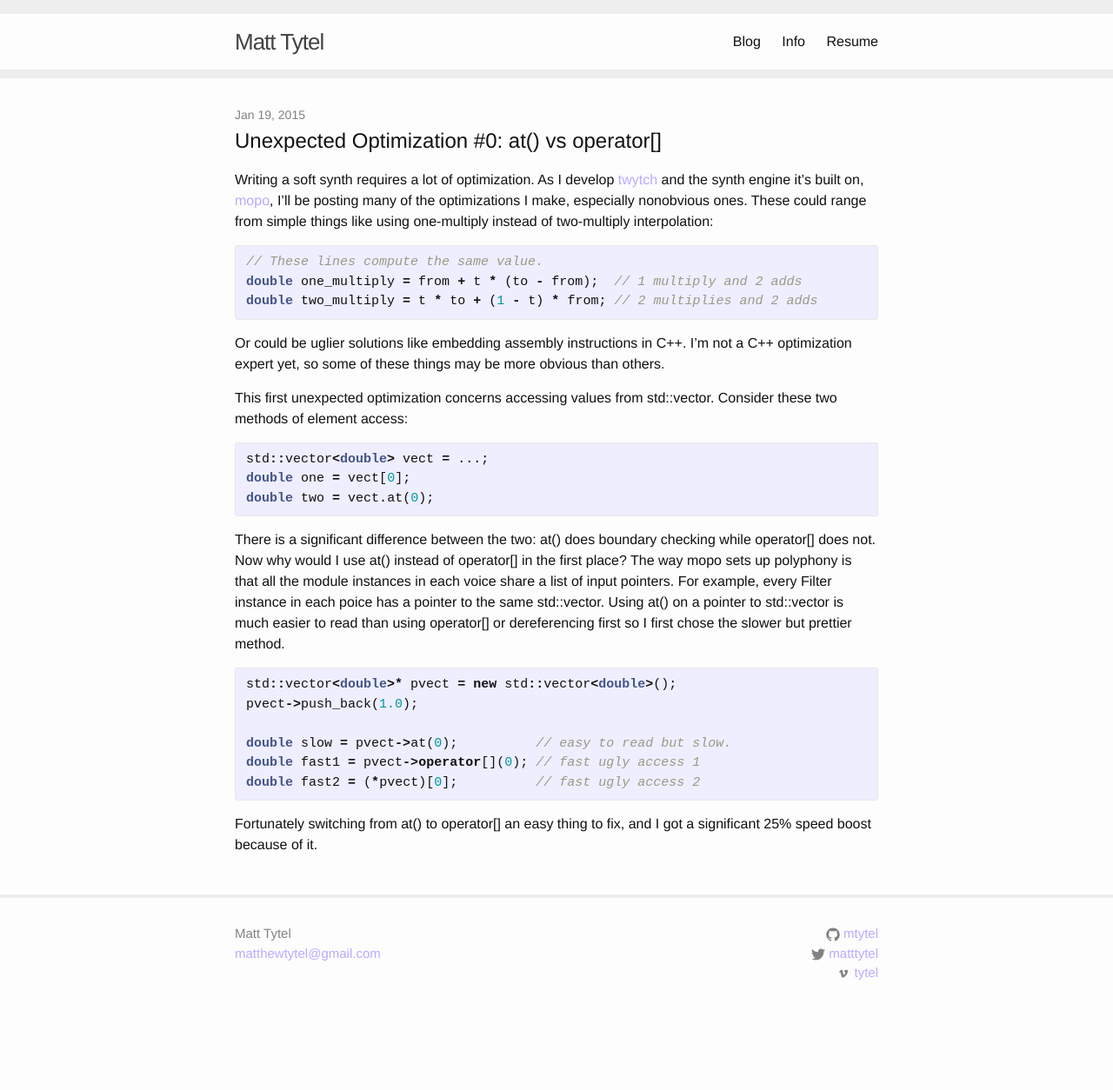
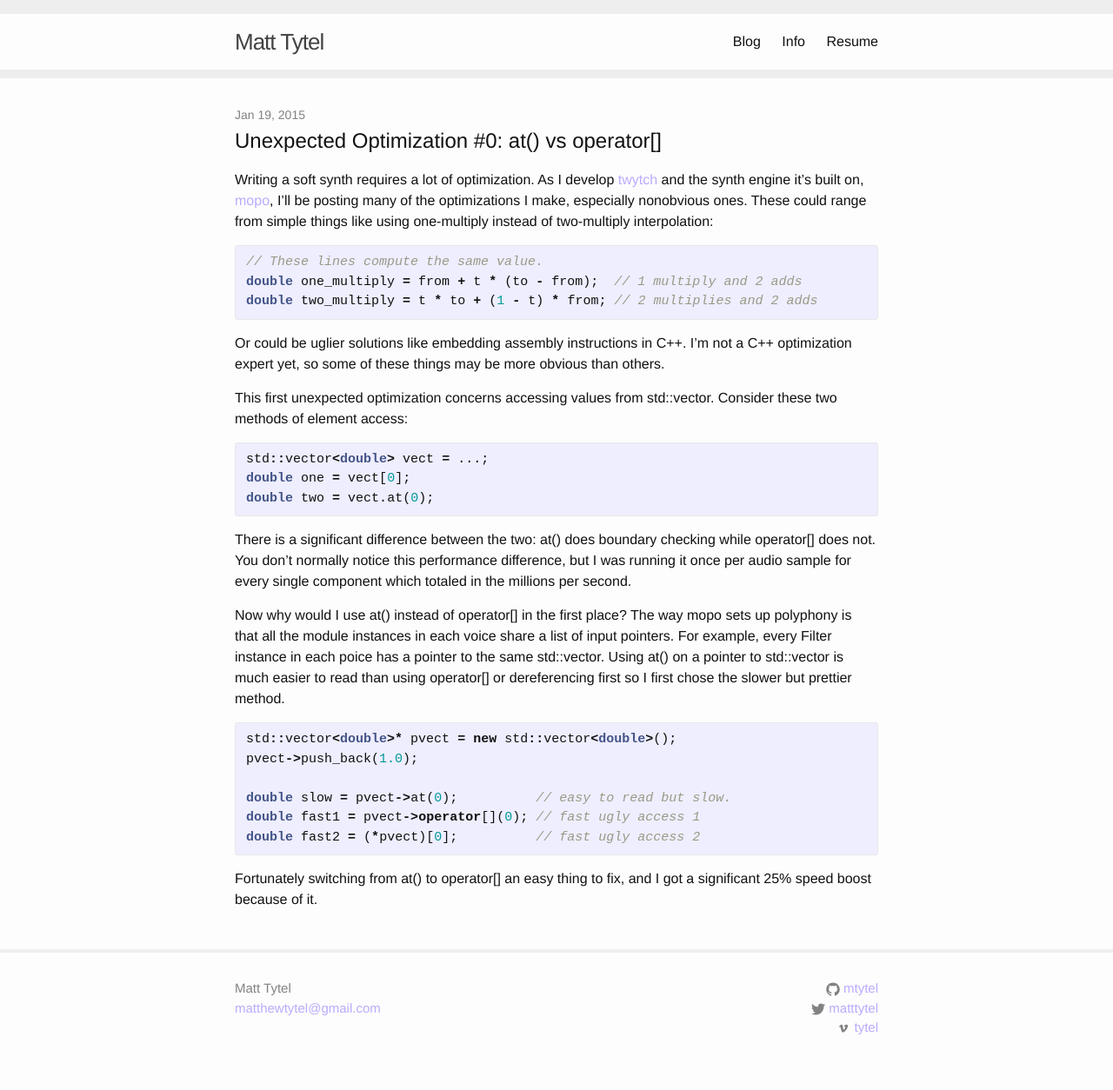
Before and after one commit to mtytel/tytel.org, a Jekyll site: the page built from _posts/2015-01-19-unexpected-optimization-00.markdown, in a window 1280 px wide. Shown: the whole page at 87% size. Built offline with Jekyll 4.4.1, drawn with Linux system fonts in a browser that asks for light colours; before the commit the page ends 1191 px from its top, so only the background shows below that.

Commit message:
Reorganized, added publish script, started posts.

```diff
--- a/_posts/2015-01-19-unexpected-optimization-00.markdown
+++ b/_posts/2015-01-19-unexpected-optimization-00.markdown
@@ -31,7 +31,11 @@ double two = vect.at(0);
 {% endhighlight %}
 
 There is a significant difference between the two: at() does boundary checking
-while operator[] does not. Now why would I use at() instead of operator[] in
+while operator[] does not. You don't normally notice this performance
+difference, but I was running it once per audio sample for every single
+component which totaled in the millions per second.
+
+Now why would I use at() instead of operator[] in
 the first place? The way mopo sets up polyphony is that all the module
 instances in each voice share a list of input pointers. For example, every
 Filter instance in each poice has a pointer to the same std::vector. Using at()
```
Also changed, not shown: other parts of _posts/2015-01-19-unexpected-optimization-00.markdown (+1 -1 lines), _posts_backlog/2015-01-22-unexpected-optimization-01.markdown (added, +19 -0 lines), _posts_backlog/2015-01-25-arpeggiator.markdown (added, +19 -0 lines), _posts/poems/2013-01-01-rose.markdown (renamed from _posts/2013-01-01-rose.markdown), _posts/poems/2013-01-02-eyes.markdown (renamed from _posts/2013-01-02-eyes.markdown), _posts/poems/2013-01-03-twilight.markdown (renamed from _posts/2013-01-03-twilight.markdown), _posts/poems/2013-01-04-age.markdown (renamed from _posts/2013-01-04-age.markdown), _posts/poems/2013-01-05-set-fire.markdown (renamed from _posts/2013-01-05-set-fire.markdown), _posts/poems/2013-01-06-stray-bolts.markdown (renamed from _posts/2013-01-06-stray-bolts.markdown), 1 other file.
